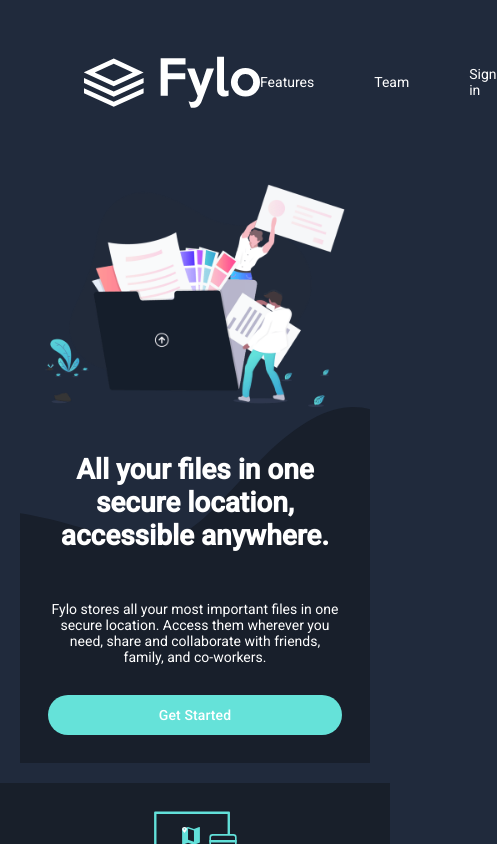
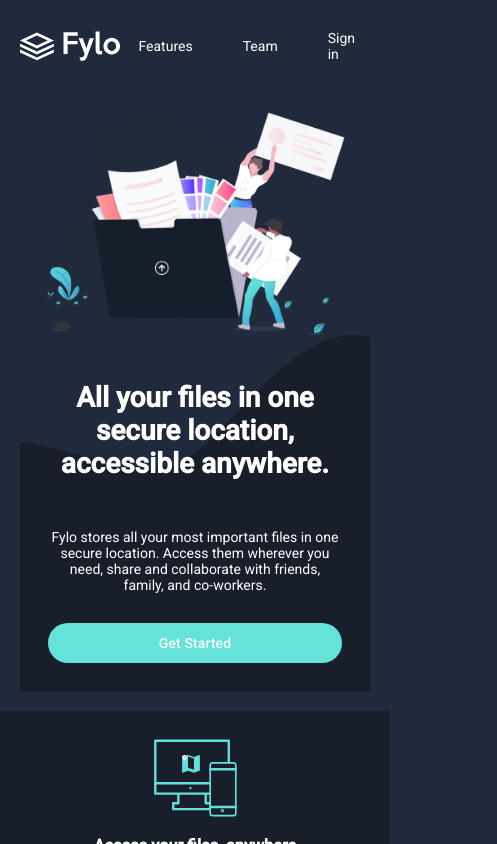
Before and after one commit to Ledelara/fylo, an Angular app: page / in a window 390 px wide. Shown: the top 844 px of the page, 497 px wide, since content can reach past the window. Built offline with nearby package versions, Linux system fonts and the light colour scheme.

Commit message:
:lipstick: Style: responsividade para mobile

```diff
--- a/src/app/modules/components/header-component/header-component.component.scss
+++ b/src/app/modules/components/header-component/header-component.component.scss
@@ -1,6 +1,8 @@
 .header-component {
     display: flex;
     justify-content: space-between;
+    align-items: center;
+    padding: 20px 40px;
 }
 
 .header-navigation {
@@ -9,3 +11,34 @@
     align-items: center;
     gap: 60px;
 }
+
+.header-component img {
+    max-width: 150px;
+    height: auto;
+}
+
+@media (max-width: 768px) {
+    .header-component {
+        flex-direction: row;
+        align-items: center;
+        padding: 10px 20px;
+    }
+
+    .header-navigation {
+        display: flex;
+        justify-content: flex-end;
+        align-items: center;
+        gap: 20px;
+        width: 60%;
+    }
+
+    .header-navigation p {
+        font-size: 14px;
+        padding: 10px 15px;
+    }
+
+    .header-component img {
+        max-width: 100px;
+        margin-right: auto;
+    }
+}
```
